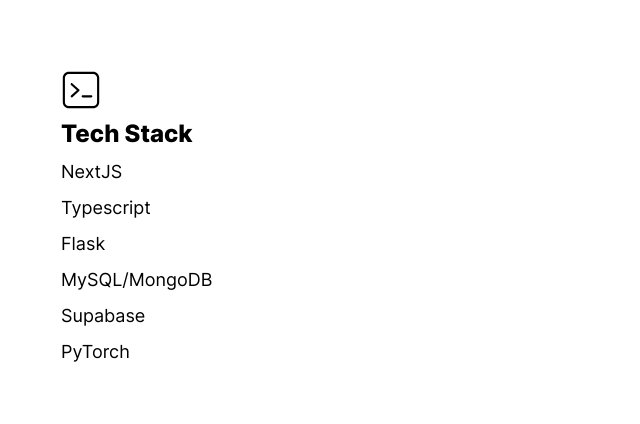
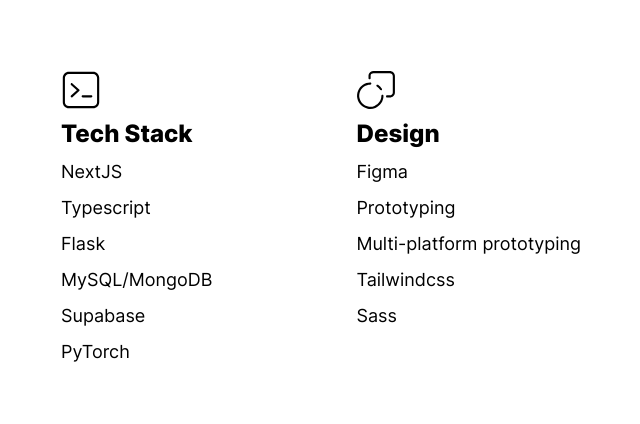
Before and after one commit to colodenn/personal-website, a Next.js app: page / in a window 1280 px wide. Shown: the part 1098-1522 px from the top of the page, without its empty margins (307-947 px from the left). Built offline with nearby package versions, Linux system fonts and the light colour scheme.

Commit message:
fix: :ambulance: Hotfix

```diff
--- a/src/pages/index.tsx
+++ b/src/pages/index.tsx
@@ -81,7 +81,7 @@
         </nav>
         <main className='mt-0 px-8 lg:mt-24 xl:px-64'>
           <h1 className='fade-in font-bold font-secondary slide-in-bottom text-5xl lg:text-7xl'>
-            Hello I&apos;m{' '}
+            Hello, I&apos;m{' '}
             <span className='maske'>
               <span className='font-bold trans'>Cornelius Denninger </span>{' '}
             </span>{' '}
@@ -123,8 +123,8 @@
           </div>
         </main>
         <section className='mt-14 px-8 lg:mt-24 xl:px-64'>
-          <div className=''>
-            <div>
+          <div className='block md:flex'>
+            <div className='md:mr-36'>
               <div className='mb-2'>
                 <svg width='40' height='40' viewBox='0 0 56 56' fill='none'>
                   <path
@@ -155,6 +155,38 @@
                 <li className='mb-2 text-lg'>MySQL/MongoDB</li>
                 <li className='mb-2 text-lg'>Supabase</li>
                 <li className='mb-2 text-lg'>PyTorch</li>
+              </ul>
+            </div>
+            <div className='mt-12 md:mt-0'>
+              <div className='mb-2'>
+                <svg width='40' height='40' viewBox='0 0 56 56' fill='none'>
+                  <path
+                    fillRule='evenodd'
+                    clipRule='evenodd'
+                    d='M24.3675 4.5C23.5016 4.49993 22.6577 4.76204 21.9493 5.24918C21.502 5.55675 21.1224 5.94451 20.8283 6.38863C20.6095 6.71887 20.5 7.21715 20.5 7.9632V11.5C20.5 12.3284 19.8284 13 19 13C18.1716 13 17.5 12.3284 17.5 11.5V7.9632C17.5 7.02663 17.6167 5.80456 18.3272 4.73198C18.8334 3.9677 19.4848 3.30299 20.2495 2.77719C21.4599 1.94487 22.8969 1.4999 24.3676 1.5C24.3677 1.5 24.3676 1.5 24.3676 1.5H47.2735C49.1851 1.5 51.0214 2.25127 52.3778 3.59351C53.7348 4.93628 54.5 6.76083 54.5 8.66667V31.3333C54.5 33.2392 53.7348 35.0637 52.3778 36.4065C51.0214 37.7487 49.1851 38.5 47.2735 38.5H43.547C42.7186 38.5 42.047 37.8284 42.047 37C42.047 36.1716 42.7186 35.5 43.547 35.5H47.2735C48.3995 35.5 49.4762 35.0572 50.2677 34.2741C51.0586 33.4914 51.5 32.4333 51.5 31.3333V8.66667C51.5 7.56671 51.0586 6.50859 50.2677 5.72594C49.4762 4.94277 48.3995 4.5 47.2735 4.5H24.3675Z'
+                    fill='black'
+                  ></path>
+                  <path
+                    fillRule='evenodd'
+                    clipRule='evenodd'
+                    d='M20 20.5C16.9344 20.5 13.9376 21.4091 11.3887 23.1122C8.83971 24.8154 6.85303 27.2361 5.67987 30.0684C4.50672 32.9007 4.19977 36.0172 4.79784 39.0239C5.39591 42.0306 6.87214 44.7924 9.03985 46.9601C11.2076 49.1279 13.9694 50.6041 16.9761 51.2022C19.9828 51.8002 23.0993 51.4933 25.9316 50.3201C28.7639 49.147 31.1846 47.1603 32.8878 44.6113C34.5909 42.0624 35.5 39.0656 35.5 36C35.5 35.1716 36.1716 34.5 37 34.5C37.8284 34.5 38.5 35.1716 38.5 36C38.5 39.6589 37.415 43.2357 35.3822 46.278C33.3494 49.3204 30.4601 51.6915 27.0796 53.0918C23.6992 54.492 19.9795 54.8583 16.3908 54.1445C12.8022 53.4307 9.5058 51.6687 6.91853 49.0815C4.33126 46.4942 2.56931 43.1978 1.85548 39.6092C1.14165 36.0205 1.50802 32.3008 2.90824 28.9204C4.30846 25.5399 6.67965 22.6506 9.72196 20.6178C12.7643 18.585 16.3411 17.5 20 17.5C20.8284 17.5 21.5 18.1716 21.5 19C21.5 19.8284 20.8284 20.5 20 20.5Z'
+                    fill='black'
+                  ></path>
+                  <path
+                    fillRule='evenodd'
+                    clipRule='evenodd'
+                    d='M28.7477 21.1743C29.2037 20.4826 30.134 20.2916 30.8257 20.7476C32.9929 22.1764 34.8407 24.0233 36.2541 26.1769C36.7086 26.8695 36.5157 27.7994 35.8231 28.254C35.1305 28.7085 34.2005 28.5155 33.746 27.8229C32.5591 26.0145 31.0041 24.4585 29.1744 23.2523C28.4828 22.7963 28.2917 21.8659 28.7477 21.1743Z'
+                    fill='black'
+                  ></path>
+                </svg>
+              </div>
+              <h3 className='font-extrabold mb-2 mt-2 text-2xl'>Design</h3>
+              <ul className='mt-2'>
+                <li className='mb-2 text-lg'>Figma</li>
+                <li className='mb-2 text-lg'>Prototyping</li>
+                <li className='mb-2 text-lg'>Multi-platform prototyping</li>
+                <li className='mb-2 text-lg'>Tailwindcss</li>
+                <li className='mb-2 text-lg'>Sass</li>
               </ul>
             </div>
           </div>
```
